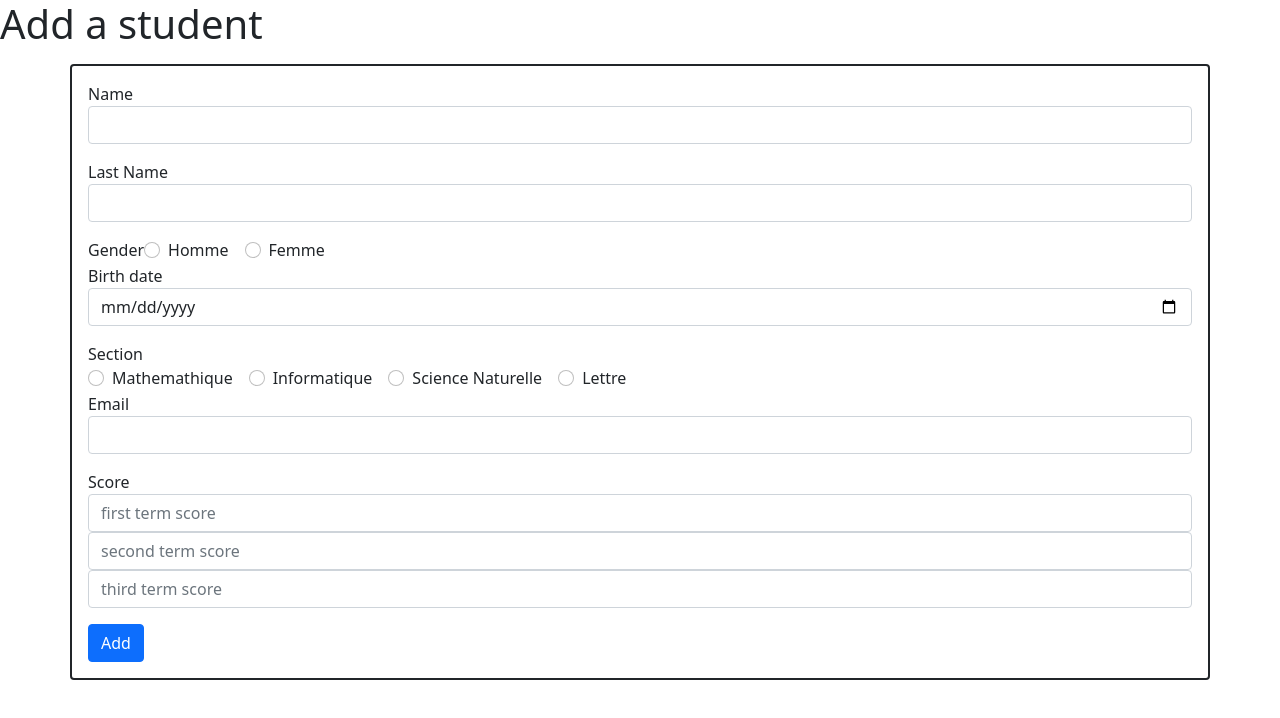
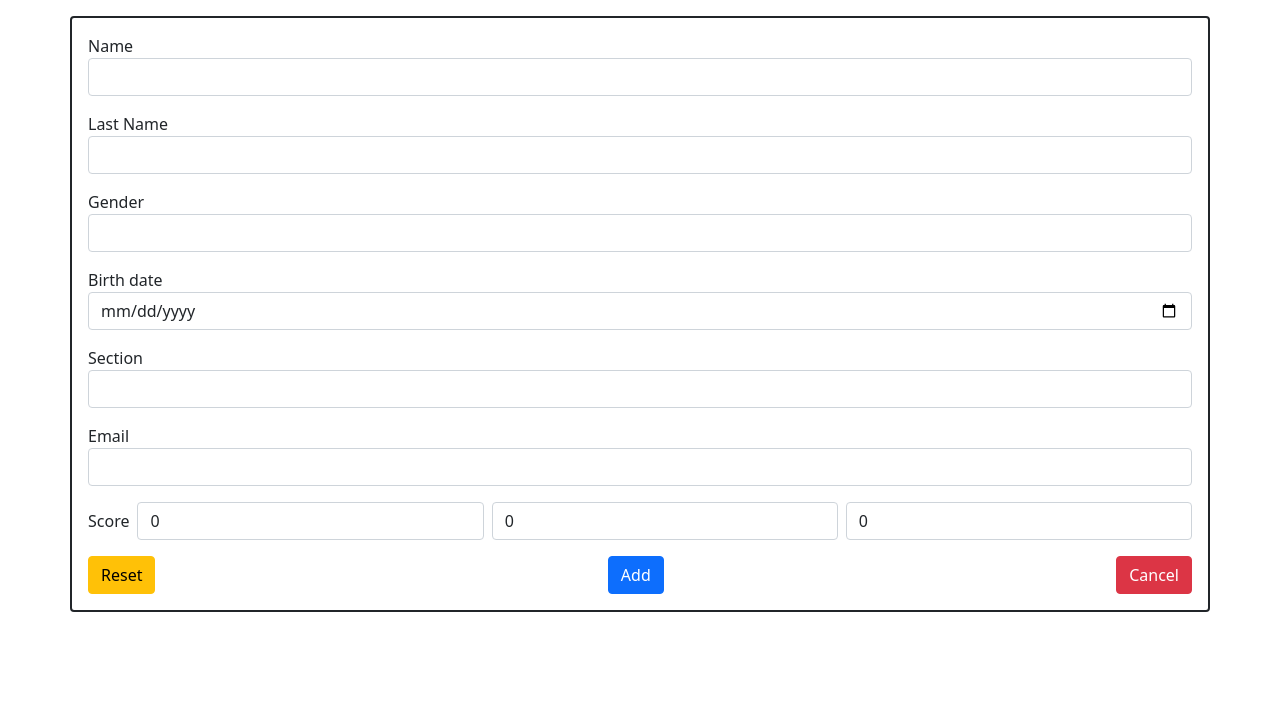
Before and after one commit to Youssef04544/students-results-app, a React (Create React App) app: page / in a window 1280 px wide. Both pictures are taken after typing "Sample" into the empty fields and a click on the button "Add a Student". Shown: the top 718 px of the page. Built offline with nearby package versions, Linux system fonts and the light colour scheme.

Commit message:
Changed the Update and Add form into one single form and all the needed states accordingly handled by that new component

```diff
--- a/src/App.js
+++ b/src/App.js
@@ -1,48 +1,37 @@
 import { useState } from "react";
 import "./App.css";
-import AddStudentForm from "./components/AddStudentForm";
 import StudentsTable from "./components/StudentsTable";
-import UpdateStudentForm from "./components/UpdateStudentForm";
+import StudentForm from "./components/StudentForm";
 import TheStudents from "./helpers/Students";
 
 function App() {
-  const [addingStudent, setAddingStudent] = useState(false);
+  // const [addingStudent, setAddingStudent] = useState(false);
+  // const [updatingStudent, setUpdatingStudent] = useState(false);
+  const [studentFormOpen, setStudentFormOpen] = useState(false);
   const [originalStudentList, setOriginalStudentList] = useState(TheStudents);
-  const [updatingStudent, setUpdatingStudent] = useState(false);
   const [currentStudentToUpdate, setCurrentStudentToUpdate] = useState({});
   const handleUpdateStudent = (student) => {
-    setUpdatingStudent(true);
+    setStudentFormOpen(true);
     setCurrentStudentToUpdate({ ...student });
   };
 
-  if (updatingStudent)
+  if (studentFormOpen)
     return (
-      <UpdateStudentForm
+      <StudentForm
         Student={currentStudentToUpdate}
         onSetOriginalStudentList={setOriginalStudentList}
-        onSetUpdatingStudent={setUpdatingStudent}
-        onSetAddingStudent={setAddingStudent}
-        onUpdatingStudent={updatingStudent}
-        onAddingStudent={addingStudent}
+        onSetStudentFormOpen={setStudentFormOpen}
+        onSetCurrentStudentToUpdate={setCurrentStudentToUpdate}
       />
     );
   return (
     <>
-      {!addingStudent && (
-        <StudentsTable
-          onSetAddingStudent={setAddingStudent}
-          Students={originalStudentList}
-          onSetOriginalStudentList={setOriginalStudentList}
-          onUpdateStudent={handleUpdateStudent}
-        />
-      )}
-      {addingStudent && (
-        <AddStudentForm
-          onSetAddingStudent={setAddingStudent}
-          Students={originalStudentList}
-          onSetOriginalStudentList={setOriginalStudentList}
-        />
-      )}
+      <StudentsTable
+        onSetStudentFormOpen={setStudentFormOpen}
+        Students={originalStudentList}
+        onSetOriginalStudentList={setOriginalStudentList}
+        onUpdateStudent={handleUpdateStudent}
+      />
     </>
   );
 }
--- a/src/components/AddStudentForm.jsx
+++ /dev/null
@@ -1,204 +0,0 @@
-import React, { useState } from "react";
-const AddStudentForm = ({ onSetAddingStudent, onSetOriginalStudentList }) => {
-  let Student = {
-    id: Math.floor(Math.random() * 100),
-    name: "",
-    lastName: "",
-    gender: "",
-    birthDate: "",
-    section: "",
-    email: "",
-    score: [
-      {
-        firstTermScore: 0,
-        secondTermScore: 0,
-        thirdTermScore: 0,
-      },
-    ],
-  };
-  return (
-    <div>
-      <h1>Add a student</h1>
-      <form
-        onSubmit={(e) => {
-          e.preventDefault();
-          onSetOriginalStudentList((prevList) => [...prevList, Student]);
-          onSetAddingStudent(false);
-        }}
-        className='container border border-2 border-dark rounded my-3 p-3'
-      >
-        <div className='form-group'>
-          <label htmlFor='name'>Name</label>
-          <input
-            required
-            id='name'
-            type='text'
-            className='form-control'
-            onChange={(e) => (Student.name = e.target.value)}
-          />
-        </div>
-        <div className='form-group'>
-          <label htmlFor='lastname'>Last Name</label>
-          <input
-            required
-            id='lastname'
-            type='text'
-            className='form-control'
-            onChange={(e) => (Student.lastName = e.target.value)}
-          />
-        </div>
-        <div onChange={(e) => (Student.gender = e.target.value)}>
-          Gender
-          <div className='form-check form-check-inline'>
-            <input
-              required
-              className='form-check-input'
-              type='radio'
-              name='inlineRadioOptions'
-              id='inlineRadio1'
-              value='Homme'
-            />
-            <label className='form-check-label' htmlFor='inlineRadio1'>
-              Homme
-            </label>
-          </div>
-          <div className='form-check form-check-inline'>
-            <input
-              className='form-check-input'
-              type='radio'
-              name='inlineRadioOptions'
-              id='inlineRadio2'
-              value='Femme'
-            />
-            <label className='form-check-label' htmlFor='inlineRadio2'>
-              Femme
-            </label>
-          </div>
-        </div>
-
-        <div className='form-group'>
-          <label htmlFor='birthdate'>Birth date</label>
-          <input
-            required
-            id='birthdate'
-            type='date'
-            className='form-control'
-            onChange={(e) => (Student.birthDate = e.target.value)}
-          />
-        </div>
-
-        <div onChange={(e) => (Student.section = e.target.value)}>
-          Section
-          <br />
-          <div className='form-check form-check-inline'>
-            <input
-              className='form-check-input'
-              type='radio'
-              name='section'
-              id='flexRadioDefault1'
-              value={"Mathemathique"}
-              required
-            />
-            <label className='form-check-label' htmlFor='flexRadioDefault1'>
-              Mathemathique
-            </label>
-          </div>
-          <div className='form-check form-check-inline'>
-            <input
-              className='form-check-input'
-              type='radio'
-              name='section'
-              id='flexRadioDefault2'
-              value={"Informatique"}
-            />
-            <label className='form-check-label' htmlFor='flexRadioDefault2'>
-              Informatique
-            </label>
-          </div>
-          <div className='form-check form-check-inline'>
-            <input
-              className='form-check-input'
-              type='radio'
-              name='section'
-              id='flexRadioDefault3'
-              value={"Science Naturelle"}
-            />
-            <label className='form-check-label' htmlFor='flexRadioDefault3'>
-              Science Naturelle
-            </label>
-          </div>
-          <div className='form-check form-check-inline'>
-            <input
-              className='form-check-input'
-              type='radio'
-              name='section'
-              id='flexRadioDefault4'
-              value={"Lettre"}
-            />
-            <label className='form-check-label' htmlFor='flexRadioDefault4'>
-              Lettre
-            </label>
-          </div>
-        </div>
-        <div className='form-group'>
-          <label htmlFor='email'>Email</label>
-          <input
-            required
-            id='email'
-            type='email'
-            className='form-control'
-            onChange={(e) => (Student.email = e.target.value)}
-          />
-        </div>
-        <div className='form-group'>
-          <label htmlFor='score'>Score</label>
-          <input
-            required
-            id='score'
-            type='number'
-            step={0.01}
-            max={20}
-            min={0}
-            className='form-control'
-            onChange={(e) =>
-              (Student.score.firstTermScore = parseInt(e.target.value))
-            }
-            placeholder='first term score'
-          />
-          <input
-            required
-            id='score'
-            type='number'
-            step={0.01}
-            max={20}
-            min={0}
-            className='form-control'
-            onChange={(e) =>
-              (Student.score[0].secondTermScore = parseInt(e.target.value))
-            }
-            placeholder='second term score'
-          />
-          <input
-            required
-            id='score'
-            type='number'
-            step={0.01}
-            max={20}
-            min={0}
-            className='form-control'
-            onChange={(e) =>
-              (Student.score[0].thirdTermScore = parseInt(e.target.value))
-            }
-            placeholder='third term score'
-          />
-        </div>
-
-        <button type='submit' className='btn btn-primary '>
-          Add
-        </button>
-      </form>
-    </div>
-  );
-};
-
-export default AddStudentForm;
--- a/src/components/UpdateStudentForm.jsx
+++ b/src/components/StudentForm.jsx
@@ -1,27 +1,50 @@
 import { useState } from "react";
 
-const UpdateStudentForm = ({
+const StudentForm = ({
   Student,
   onSetOriginalStudentList,
-  onSetUpdatingStudent,
+  onSetStudentFormOpen,
+  onSetCurrentStudentToUpdate,
 }) => {
-  const [name, setName] = useState(Student.name);
-  const [lastName, setLastName] = useState(Student.lastName);
-  const [gender, setGender] = useState(Student.gender);
-  const [birthDate, setBirthDate] = useState(Student.birthDate.split("T")[0]);
-  const [section, setSection] = useState(Student.section);
-  const [email, setEmail] = useState(Student.email);
-  const [score, setScore] = useState(Student.score[0]);
+  const [name, setName] = useState(Student.name || "");
+  const [lastName, setLastName] = useState(Student.lastName || "");
+  const [gender, setGender] = useState(Student.gender || "");
+  //because im using split here, I must use the function init for default value otherwise it would crash the app when we have no Student
+  //object available to apply the .split() on
+  const [birthDate, setBirthDate] = useState(() => {
+    if (Student.name) return Student.birthDate.split("T")[0];
+    return "";
+  });
+  const [section, setSection] = useState(Student.section || "");
+  const [email, setEmail] = useState(Student.email || "");
+  const [score, setScore] = useState(() => {
+    if (Student.score) return Student.score[0];
+    return {
+      firstTermScore: 0,
+      secondTermScore: 0,
+      thirdTermScore: 0,
+    };
+  });
 
   const resetAll = (e) => {
     e.preventDefault();
-    setName(Student.name);
-    setLastName(Student.lastName);
+    setName(Student.name || "");
+    setLastName(Student.lastName || "");
     setGender(Student.gender);
-    setBirthDate(Student.birthDate.split("T")[0]);
-    setSection(Student.section);
-    setEmail(Student.email);
-    setScore(Student.score[0]);
+    setBirthDate((prevValue) => {
+      if (Student.name) return Student.birthDate.split("T")[0];
+      return "";
+    });
+    setSection(Student.section || "");
+    setEmail(Student.email || "");
+    setScore((prevValue) => {
+      if (Student.score) return Student.score[0];
+      return {
+        firstTermScore: 0,
+        secondTermScore: 0,
+        thirdTermScore: 0,
+      };
+    });
     console.log("everything is reset lol");
   };
   const sumbitStudentForm = () => {
@@ -35,16 +58,20 @@ const UpdateStudentForm = ({
       email,
       score: [score],
     };
-    console.log(Student);
+    //Checks if we're adding a new student or updating an existing one
+    if (!Student.id) {
+      onSetOriginalStudentList((prevList) => [
+        ...prevList,
+        { id: prevList.length + 1, ...Student },
+      ]);
+    }
     onSetOriginalStudentList((prevList) => {
-      const studentsList = prevList;
-      const index = studentsList.findIndex(
-        (element) => element.id === Student.id
-      );
-      studentsList[index] = { ...Student };
-      return [...studentsList];
+      const index = prevList.findIndex((element) => element.id === Student.id);
+      prevList[index] = { ...Student };
+      return [...prevList];
     });
-    onSetUpdatingStudent(false);
+    onSetStudentFormOpen(false);
+    onSetCurrentStudentToUpdate({});
   };
   return (
     <>
@@ -143,6 +170,7 @@ const UpdateStudentForm = ({
             required
             id='score'
             type='number'
+            step={0.01}
             max={20}
             min={0}
             className='form-control'
@@ -150,7 +178,7 @@ const UpdateStudentForm = ({
               setScore((prevScore) => {
                 return {
                   ...prevScore,
-                  firstTermScore: parseInt(e.target.value),
+                  firstTermScore: parseFloat(e.target.value),
                 };
               });
             }}
@@ -163,12 +191,13 @@ const UpdateStudentForm = ({
             type='number'
             max={20}
             min={0}
+            step={0.01}
             className='form-control'
             onChange={(e) => {
               setScore((prevScore) => {
                 return {
                   ...prevScore,
-                  secondTermScore: parseInt(e.target.value),
+                  secondTermScore: parseFloat(e.target.value),
                 };
               });
             }}
@@ -179,6 +208,7 @@ const UpdateStudentForm = ({
             required
             id='score'
             type='number'
+            step={0.01}
             max={20}
             min={0}
             className='form-control'
@@ -186,7 +216,7 @@ const UpdateStudentForm = ({
               setScore((prevScore) => {
                 return {
                   ...prevScore,
-                  thirdTermScore: parseInt(e.target.value),
+                  thirdTermScore: parseFloat(e.target.value),
                 };
               });
             }}
@@ -199,12 +229,12 @@ const UpdateStudentForm = ({
             Reset
           </button>
           <button type='submit' className='btn btn-primary'>
-            Update
+            {Student.name ? "Update" : "Add"}
           </button>
           <button
             type='button'
             className='btn btn-danger'
-            onClick={() => onSetUpdatingStudent(false)}
+            onClick={() => onSetStudentFormOpen(false)}
           >
             Cancel
           </button>
@@ -214,4 +244,4 @@ const UpdateStudentForm = ({
   );
 };
 
-export default UpdateStudentForm;
+export default StudentForm;
--- a/src/components/StudentsTable.jsx
+++ b/src/components/StudentsTable.jsx
@@ -3,7 +3,7 @@ import React, { useState } from "react";
 import StudentRow from "./StudentRow";
 
 const StudentsTable = ({
-  onSetAddingStudent,
+  onSetStudentFormOpen,
   Students,
   onSetOriginalStudentList,
   onUpdateStudent,
@@ -82,7 +82,7 @@ const StudentsTable = ({
     <>
       <button
         className='btn btn-primary'
-        onClick={() => onSetAddingStudent(true)}
+        onClick={() => onSetStudentFormOpen(true)}
       >
         Add a Student
       </button>
```
